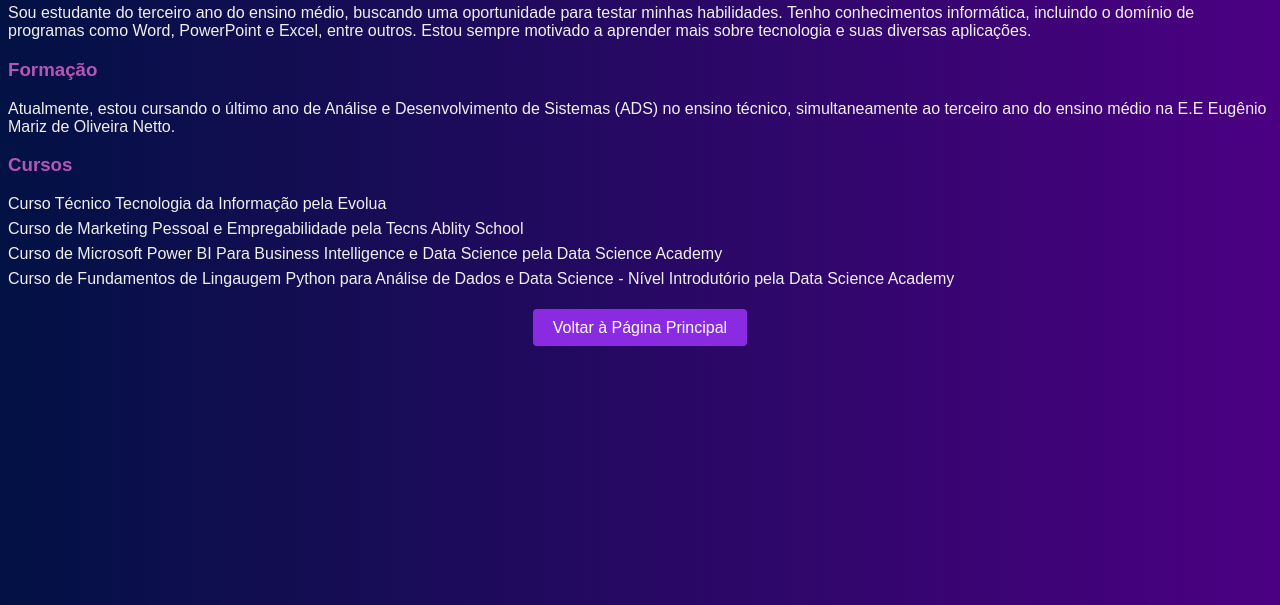
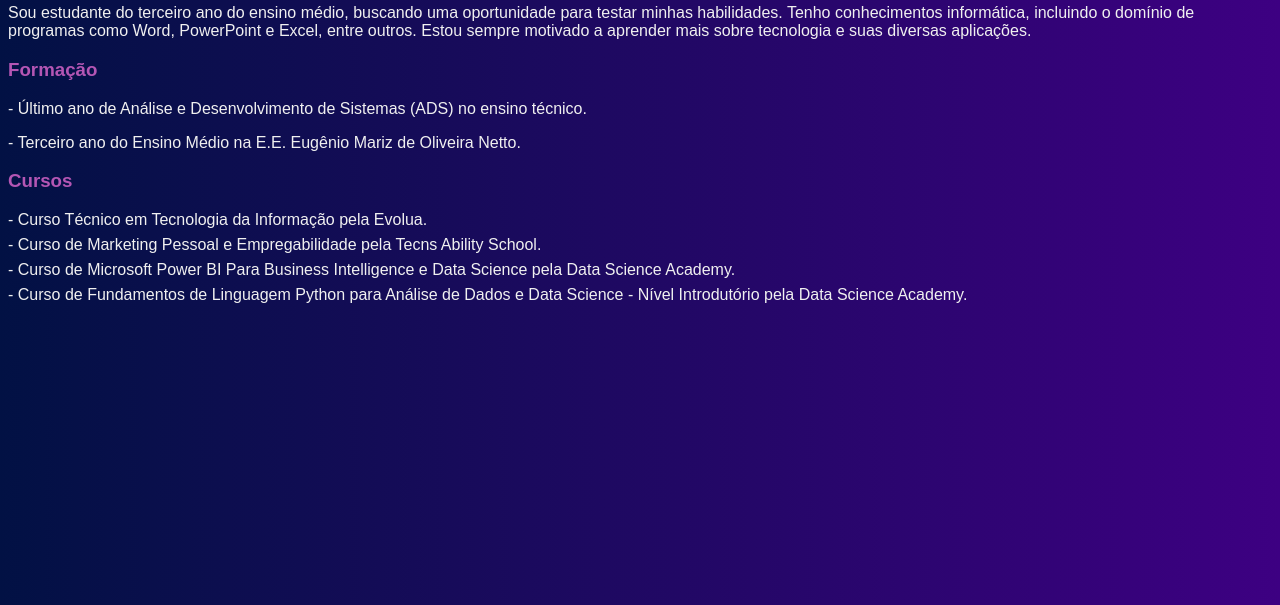
Before and after one commit to lucasneves2/Portfolio, a plain HTML site: page Projeto html/sobre.html in a window 1280 px wide. Shown: the part 195-800 px from the top of the page. Drawn offline with Linux system fonts and the light colour scheme.

Commit message:
Update sobre.html

```diff
--- a/Projeto html/sobre.html
+++ b/Projeto html/sobre.html
@@ -8,7 +8,7 @@
 
 body {
     color: #f0f0f0;
-    background: linear-gradient(to right, #021144, #4b0082);
+    background: linear-gradient(to right, #021144, #3d0082);
     font-family: Arial, Helvetica, sans-serif;
 }
 
@@ -22,24 +22,6 @@ h3 { color: #b456b4;
 
 p.curso {
     margin-bottom: -9px;
-}
-
-.botao-voltar {
-    margin-top: 40px;
-    align-items: center;
-    text-align: center;
-}
-
-.botao-voltar a {
-    background-color: #8a2be2;
-    color: white;
-    padding: 10px 20px;
-    text-decoration: none;
-    border-radius: 4px;
-}
-
-.botao-voltar a:hover {
-    background-color: violet;
 }
 
     </style>
@@ -57,25 +39,35 @@ p.curso {
             <section>
                 <h3>Sobre mim</h3>
                 <p>
-                    Sou estudante do terceiro ano do ensino médio, buscando uma oportunidade para testar minhas habilidades. Tenho conhecimentos informática, incluindo o domínio de programas como Word, PowerPoint e Excel, entre outros. Estou sempre motivado a aprender mais sobre tecnologia e suas diversas aplicações.
-                </p>
-            </section>
+                    Sou estudante do terceiro ano do ensino médio, buscando uma oportunidade para testar minhas habilidades. Tenho conhecimentos informática, incluindo o domínio de programas como Word, PowerPoint e Excel, entre outros. Estou sempre motivado a aprender mais sobre tecnologia e suas diversas aplicações.            </section>
             <section>
                 <h3>Formação</h3>
                 <p>
-                    Atualmente, estou cursando o último ano de Análise e Desenvolvimento de Sistemas (ADS) no ensino técnico, simultaneamente ao terceiro ano do ensino médio na E.E Eugênio Mariz de Oliveira Netto.</p>
-            </section>
-            <section>
-                <h3>Cursos</h3>
-                <p class="curso">Curso Técnico Tecnologia da Informação pela Evolua</p>
-                <p class="curso">Curso de Marketing Pessoal e Empregabilidade pela Tecns Ablity School</p>
-                <p class="curso">Curso de Microsoft Power BI Para Business Intelligence e Data Science pela Data Science Academy</p>
-                <p class="curso">Curso de Fundamentos de Lingaugem Python para Análise de Dados e Data Science - Nível Introdutório pela Data Science Academy</p>
+                    - Último ano de Análise e Desenvolvimento de Sistemas (ADS) no ensino técnico.
+                </p>
+                <p>
+                    - Terceiro ano do Ensino Médio na E.E. Eugênio Mariz de Oliveira Netto.
+                </p>
             </section>
 
-            <div class="botao-voltar">
-                    <a href="index.html">Voltar à Página Principal</a>
-            </div>
+
+                <section>
+                    <h3>Cursos</h3>
+                    <p class="curso">
+                        - Curso Técnico em Tecnologia da Informação pela Evolua.
+                    </p>
+                    <p class="curso">
+                        - Curso de Marketing Pessoal e Empregabilidade pela Tecns Ability School.
+                    </p>
+                    <p class="curso">
+                        - Curso de Microsoft Power BI Para Business Intelligence e Data Science pela Data Science Academy.
+                    </p>
+                    <p class="curso">
+                        - Curso de Fundamentos de Linguagem Python para Análise de Dados e Data Science - Nível Introdutório pela Data Science Academy.
+                    </p>
+
+                </section>
+
     </div>
 
 </body>
```
